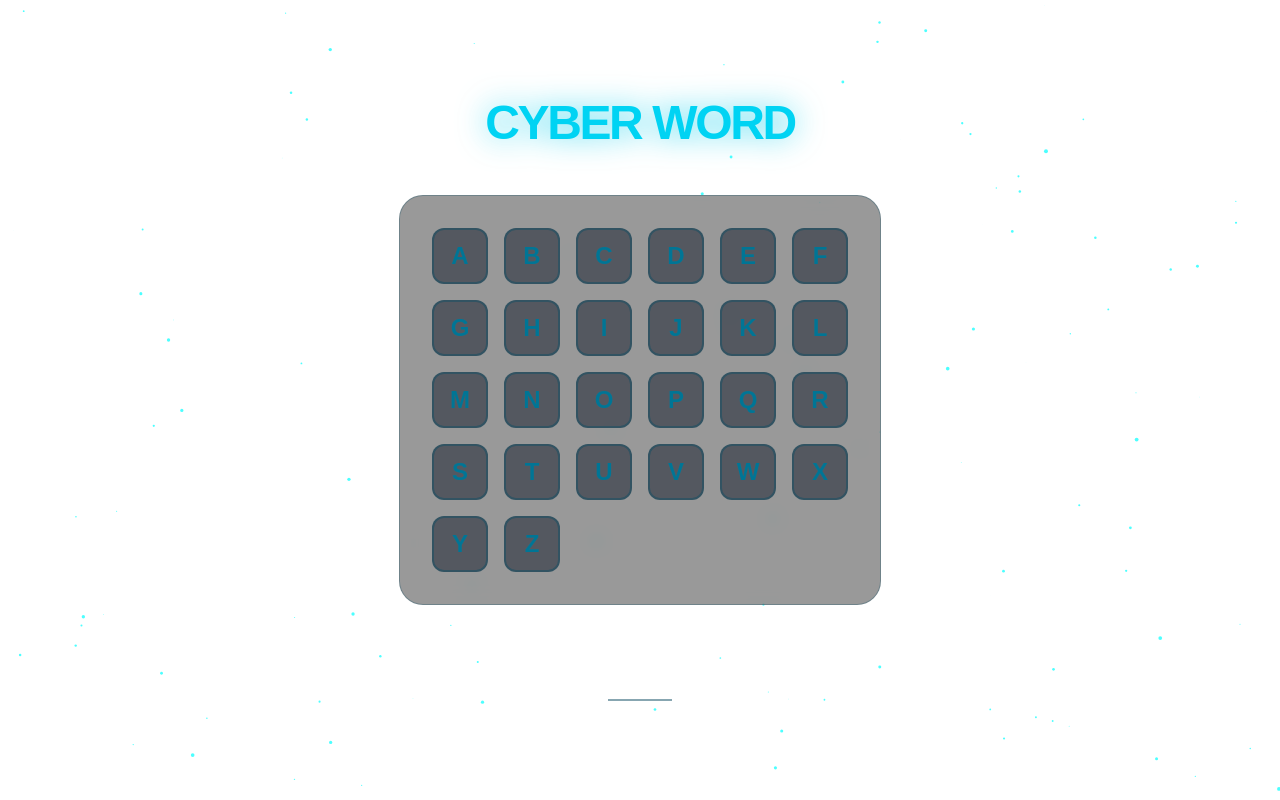
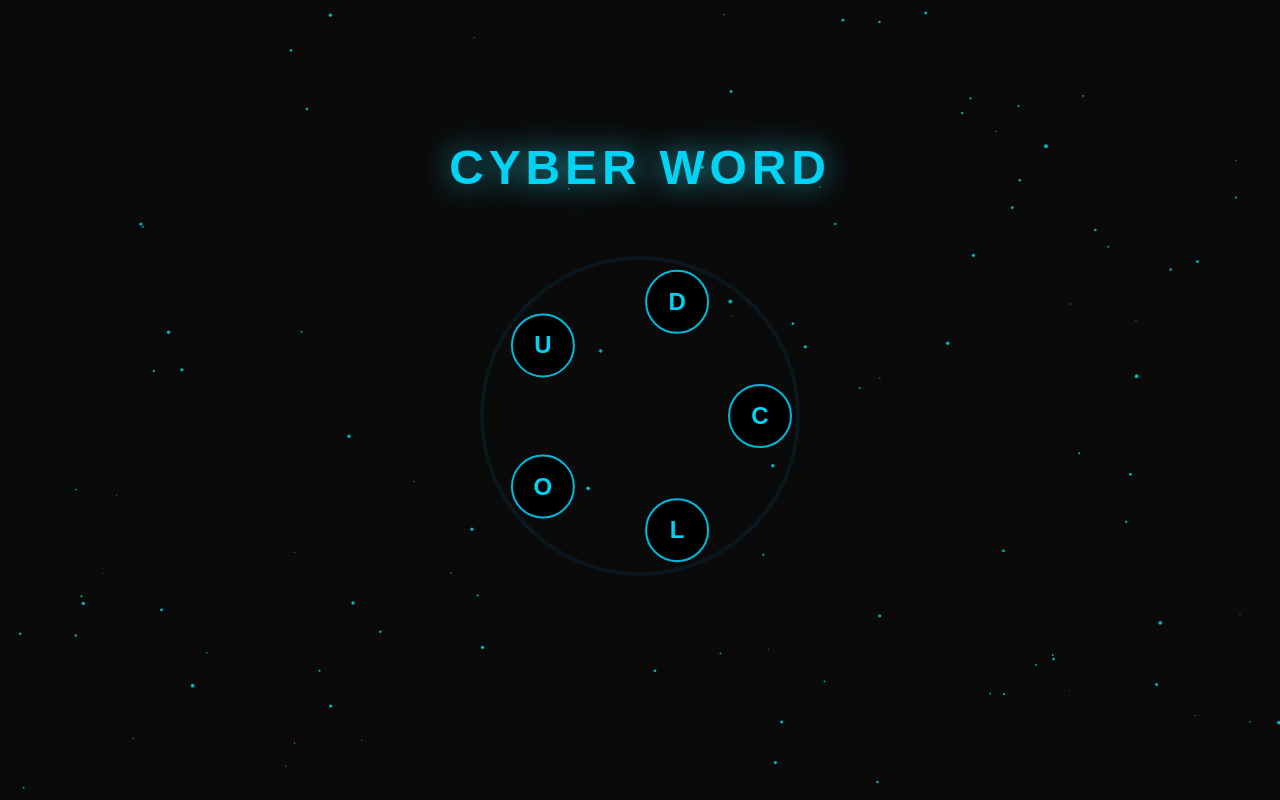
Before and after one commit to thilu99/cyber-strike-pro, a Next.js app: page /games/word in a window 1280 px wide. Built offline with nearby package versions, Linux system fonts and the light colour scheme.

Commit message:
UI Restoration: Cleaned globals.css for Letter Wheel

```diff
--- a/src/app/games/word/page.tsx
+++ b/src/app/games/word/page.tsx
@@ -1,42 +1,64 @@
 'use client'
 export const dynamic = 'force-dynamic';
-import { useState } from 'react';
+import { useState, useRef } from 'react';
 
 export default function WordGame() {
   const [selectedLetters, setSelectedLetters] = useState<string[]>([]);
-  const alphabet = "ABCDEFGHIJKLMNOPQRSTUVWXYZ".split("");
+  const [isDragging, setIsDragging] = useState(false);
+  const letters = ['C', 'L', 'O', 'U', 'D']; // Example letters
+  const radius = 120; // Size of the wheel
 
-  const handleSelect = (letter: string) => {
-    setSelectedLetters(prev => prev.includes(letter)
-      ? prev.filter(l => l !== letter)
-      : [...prev, letter]
-    );
+  const handlePointerDown = (letter: string) => {
+    setIsDragging(true);
+    setSelectedLetters([letter]);
+  };
+
+  const handlePointerEnter = (letter: string) => {
+    if (isDragging && !selectedLetters.includes(letter)) {
+      setSelectedLetters((prev) => [...prev, letter]);
+    }
+  };
+
+  const handlePointerUp = () => {
+    setIsDragging(false);
+    // Logic to check if word is valid goes here
   };
 
   return (
-    <div className="flex flex-col items-center justify-center min-h-screen p-4 bg-transparent select-none touch-none">
-      <h1 className="mb-12 text-5xl font-black text-cyan-400 tracking-tighter drop-shadow-[0_0_15px_rgba(34,211,238,0.8)]">
+    <div
+      className="flex flex-col items-center justify-center min-h-screen bg-transparent select-none"
+      onPointerUp={handlePointerUp}
+    >
+      <h1 className="mb-16 text-5xl font-black text-cyan-400 tracking-widest drop-shadow-[0_0_15px_rgba(34,211,238,0.8)]">
         CYBER WORD
       </h1>
 
-      {/* Restoring your 6-column grid and neon borders */}
-      <div className="grid grid-cols-6 gap-4 max-w-2xl p-8 rounded-3xl border border-cyan-900/30 bg-black/40 backdrop-blur-sm">
-        {alphabet.map((letter) => (
-          <button
-            key={letter}
-            onPointerDown={() => handleSelect(letter)}
-            className={`w-14 h-14 rounded-xl border-2 flex items-center justify-center text-2xl font-bold transition-all duration-150
-              ${selectedLetters.includes(letter)
-                ? 'bg-cyan-500 border-cyan-300 text-white shadow-[0_0_25px_rgba(6,182,212,1)] scale-110'
-                : 'bg-gray-900/50 border-cyan-900/50 text-cyan-700 hover:border-cyan-400 hover:text-cyan-300'
-              }`}
-          >
-            {letter}
-          </button>
-        ))}
+      {/* The Letter Wheel */}
+      <div className="relative w-80 h-80 flex items-center justify-center">
+        <div className="absolute w-full h-full border-4 border-cyan-900/20 rounded-full" />
+        {letters.map((letter, i) => {
+          const angle = (i / letters.length) * 2 * Math.PI;
+          const x = Math.cos(angle) * radius;
+          const y = Math.sin(angle) * radius;
+
+          return (
+            <div
+              key={i}
+              onPointerDown={() => handlePointerDown(letter)}
+              onPointerEnter={() => handlePointerEnter(letter)}
+              style={{ transform: `translate(${x}px, ${y}px)` }}
+              className={`absolute w-16 h-16 rounded-full border-2 flex items-center justify-center text-2xl font-bold transition-all
+                ${selectedLetters.includes(letter)
+                  ? 'bg-cyan-500 border-white text-white shadow-[0_0_30px_rgba(6,182,212,1)] scale-110'
+                  : 'bg-black border-cyan-500 text-cyan-400 hover:border-white'}`}
+            >
+              {letter}
+            </div>
+          );
+        })}
       </div>
 
-      <div className="mt-12 text-cyan-200 text-3xl font-mono tracking-widest min-h-[3rem] border-b-2 border-cyan-900/50 px-8">
+      <div className="mt-20 text-4xl font-mono text-cyan-300 tracking-[0.5em] uppercase">
         {selectedLetters.join("")}
       </div>
     </div>
--- a/src/app/globals.css
+++ b/src/app/globals.css
@@ -1,8 +1,8 @@
 @import "tailwindcss";
 
 :root {
-  --background: #ffffff;
-  --foreground: #171717;
+  --background: #0a0a0a;
+  --foreground: #ededed;
 }
 
 @theme inline {
@@ -12,18 +12,15 @@
   --font-mono: var(--font-geist-mono);
 }
 
-@media (prefers-color-scheme: dark) {
-  :root {
-    --background: #0a0a0a;
-    --foreground: #ededed;
-  }
-}
-
 body {
   background: var(--background);
   color: var(--foreground);
   font-family: Arial, Helvetica, sans-serif;
+  margin: 0;
+  overflow: hidden; /* Prevents scrollbars from breaking your game layout */
 }
+
+/* --- Visual Effects --- */
 @keyframes shake {
   0% { transform: translateX(0); }
   25% { transform: translateX(-5px); }
@@ -31,65 +28,40 @@ body {
   75% { transform: translateX(-5px); }
   100% { transform: translateX(0); }
 }
+
 .animate-shake {
   animation: shake 0.4s ease-in-out;
 }
-/* Add this to your global CSS */
-canvas, .particle-container {
-  pointer-events: none;
-  z-index: 0;
+
+/* --- Layering & Input Handling (The Fix) --- */
+
+/* 1. Push particles and 3D backgrounds behind everything */
+#tsparticles,
+canvas,
+.particle-container {
+  pointer-events: none !important; /* Finger/Mouse passes through to the game */
+  z-index: -1 !important;
+  position: fixed !important;
+  top: 0;
+  left: 0;
 }
 
-button, a {
+/* 2. Bring game content to the very front */
+main,
+.game-container,
+button,
+.relative {
   position: relative;
   z-index: 10;
-}
-/* Prevent the phone from bouncing/scrolling when playing games */
-.touch-none {
-  touch-action: none;
+  pointer-events: auto; /* Ensures letters can be dragged */
 }
 
-/* Ensure your background particles don't "steal" your touches */
-#tsparticles,
-canvas {
-  pointer-events: none;
-  z-index: 0;
+/* 3. Utility classes for better game feel */
+.touch-none {
+  touch-action: none; /* Prevents mobile browsers from scrolling/bouncing */
 }
 
-/* Ensure game elements are above the background and clickable */
-button,
-.game-container,
-[onPointerDown] {
-  position: relative;
-  z-index: 10;
-  pointer-events: auto;
+.select-none {
+  user-select: none; /* Prevents annoying text highlighting while dragging letters */
+  -webkit-user-select: none;
 }
-/* Make particles sit BEHIND the game */
-#tsparticles, canvas {
-  pointer-events: none !important;
-  z-index: -1 !important;
-  position: fixed !important;
-}
-
-/* Make sure buttons and game areas are on top */
-button, .grid, main {
-  position: relative;
-  z-index: 10;
-}
-/* Push particles behind everything */
-#tsparticles, canvas {
-  pointer-events: none !important;
-  z-index: -1 !important;
-  position: fixed !important;
-}
-
-/* Bring game content to the front */
-.grid, button, main {
-  position: relative;
-  z-index: 10;
-}
-
-/* Prevent mobile browser gestures from interrupting the game */
-.touch-none {
-  touch-action: none;
-}
--- a/src/components/bowling/BowlingScene.tsx
+++ b/src/components/bowling/BowlingScene.tsx
@@ -1,49 +1,46 @@
 'use client'
 import { Canvas, useFrame } from '@react-three/fiber';
-import { Physics, useSphere, usePlane } from '@react-three/cannon';
-import { useRef, useEffect, Suspense } from 'react';
+import { Physics, useSphere, usePlane, useBox } from '@react-three/cannon';
+import { useRef, Suspense } from 'react';
 
 function Ball() {
   const [ref, api] = useSphere(() => ({ mass: 1, position: [0, 0.5, 10] }));
-  const targetX = useRef(0);
 
-  useEffect(() => {
-    const handleMove = (e: any) => {
-      const clientX = e.touches ? e.touches[0].clientX : e.clientX;
-      targetX.current = (clientX / window.innerWidth) * 10 - 5;
-    };
-    window.addEventListener('pointermove', handleMove);
-    return () => window.removeEventListener('pointermove', handleMove);
-  }, []);
-
-  useFrame(() => {
-    api.position.set(targetX.current, 0.5, 10);
-    api.velocity.set(0, 0, -5);
+  useFrame((state) => {
+    // Ball follows mouse X position
+    const x = (state.mouse.x * window.innerWidth) / 200;
+    api.position.set(x, 0.5, 10);
+    api.velocity.set(0, 0, -10); // Constant forward roll
   });
 
   return (
     <mesh ref={ref as any} castShadow>
       <sphereGeometry args={[0.5, 32, 32]} />
-      <meshStandardMaterial color="#22d3ee" emissive="#22d3ee" emissiveIntensity={0.5} />
+      <meshStandardMaterial color="cyan" emissive="cyan" emissiveIntensity={0.5} />
+    </mesh>
+  );
+}
+
+function Lane() {
+  const [ref] = usePlane(() => ({ rotation: [-Math.PI / 2, 0, 0] }));
+  return (
+    <mesh ref={ref as any} receiveShadow>
+      <planeGeometry args={[10, 100]} />
+      <meshStandardMaterial color="#050505" />
     </mesh>
   );
 }
 
 export default function BowlingScene() {
   return (
-    <div className="h-screen w-full bg-black touch-none">
+    <div className="h-screen w-full bg-black">
       <Canvas shadows camera={{ position: [0, 5, 20], fov: 45 }}>
-        <color attach="background" args={['#000000']} />
-        <ambientLight intensity={0.4} />
-        <pointLight position={[10, 10, 10]} intensity={1.5} castShadow />
+        <ambientLight intensity={0.5} />
+        <pointLight position={[10, 10, 10]} castShadow />
         <Suspense fallback={null}>
-          <Physics>
+          <Physics gravity={[0, -9.81, 0]}>
             <Ball />
-            {/* Putting the floor/lane back into the world */}
-            <mesh rotation={[-Math.PI / 2, 0, 0]} receiveShadow>
-              <planeGeometry args={[20, 100]} />
-              <meshStandardMaterial color="#0a0a0a" />
-            </mesh>
+            <Lane />
           </Physics>
         </Suspense>
       </Canvas>
```
